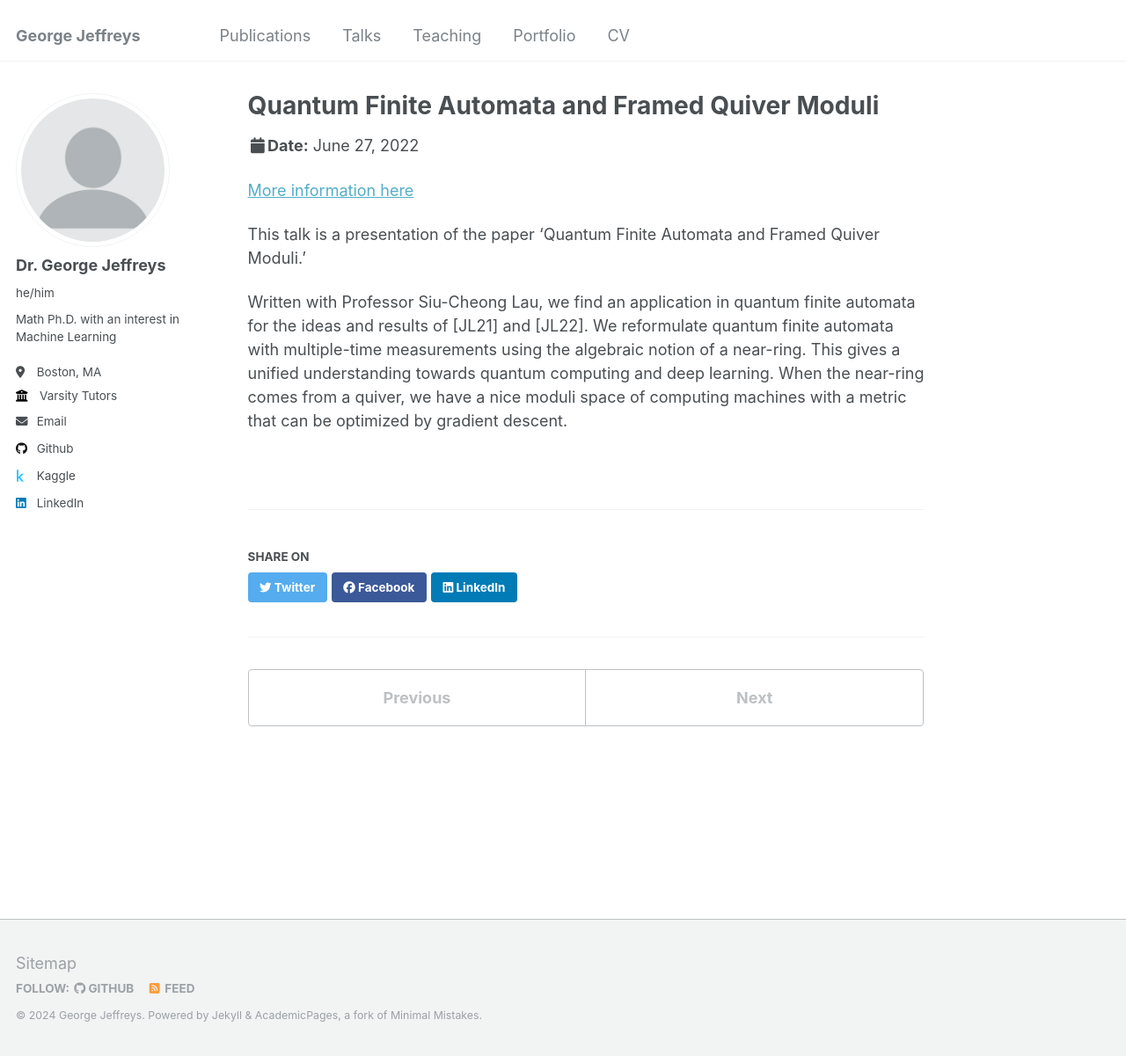
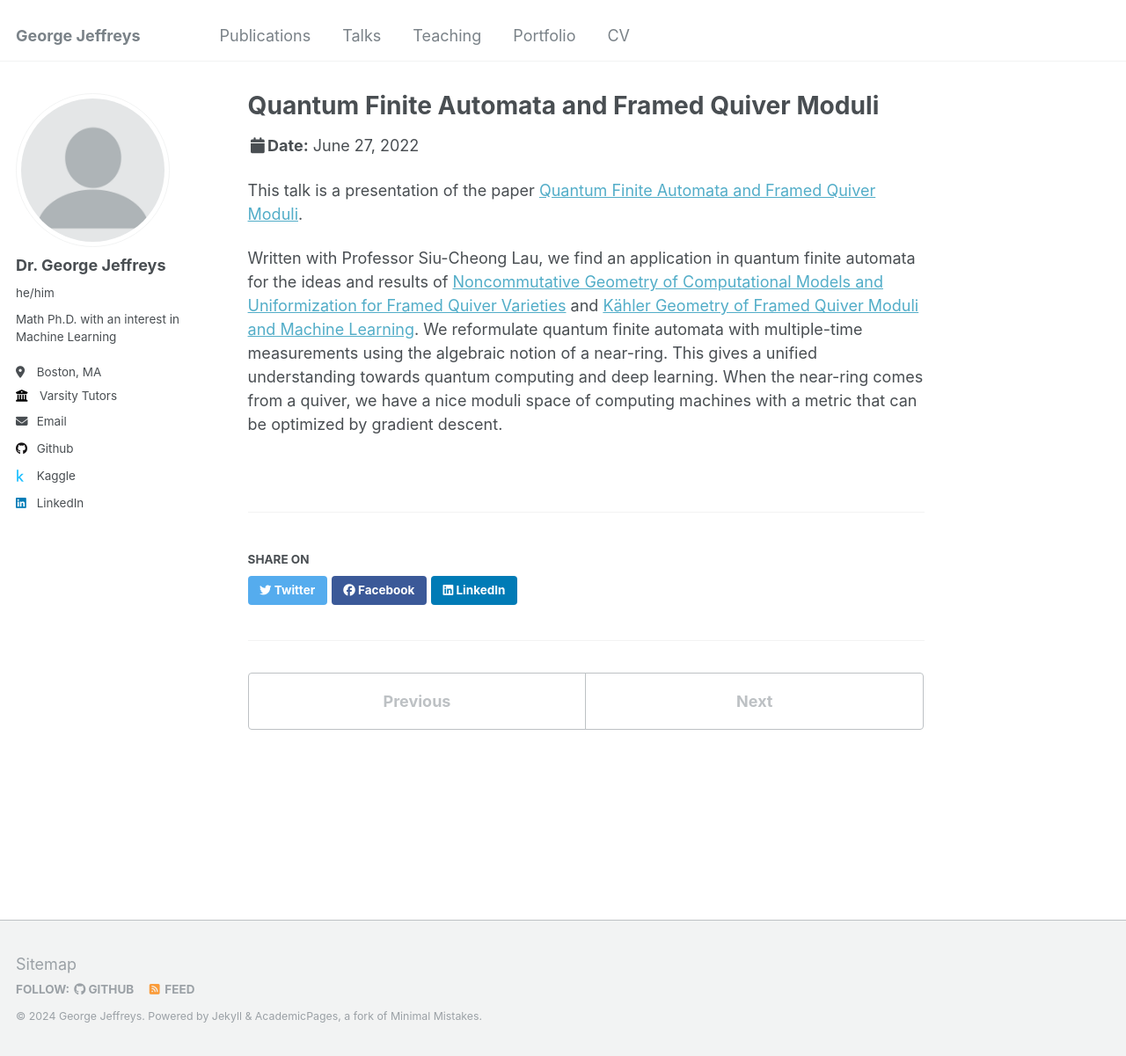
Before and after one commit to G-Jeffreys/G-Jeffreys.github.io, a Jekyll site: the page built from _talks/2014-02-01-talk-2.md, in a window 1280 px wide and 1201 px high. Shown: the whole window at 88% size. Built offline with Jekyll 4.4.1, drawn with Linux system fonts in a browser that asks for light colours.

Commit message:
Update 2014-02-01-talk-2.md

```diff
--- a/_talks/2014-02-01-talk-2.md
+++ b/_talks/2014-02-01-talk-2.md
@@ -8,8 +8,6 @@
 location: "Boston, Massachusetts"
 ---
 
-[More information here](http://example2.com)
+This talk is a presentation of the paper [Quantum Finite Automata and Framed Quiver Moduli](https://g-jeffreys.github.io/publication/2010-10-01-paper-title-number-2).
 
-This talk is a presentation of the paper 'Quantum Finite Automata and Framed Quiver Moduli.'
-
-Written with Professor Siu-Cheong Lau, we find an application in quantum finite automata for the ideas and results of [JL21] and [JL22]. We reformulate quantum finite automata with multiple-time measurements using the algebraic notion of a near-ring. This gives a unified understanding towards quantum computing and deep learning. When the near-ring comes from a quiver, we have a nice moduli space of computing machines with a metric that can be optimized by gradient descent.
+Written with Professor Siu-Cheong Lau, we find an application in quantum finite automata for the ideas and results of [Noncommutative Geometry of Computational Models and Uniformization for Framed Quiver Varieties](https://g-jeffreys.github.io/publication/2009-10-01-paper-title-number-1) and [Kähler Geometry of Framed Quiver Moduli and Machine Learning](https://g-jeffreys.github.io/publication/2015-10-01-paper-title-number-3). We reformulate quantum finite automata with multiple-time measurements using the algebraic notion of a near-ring. This gives a unified understanding towards quantum computing and deep learning. When the near-ring comes from a quiver, we have a nice moduli space of computing machines with a metric that can be optimized by gradient descent.
```
